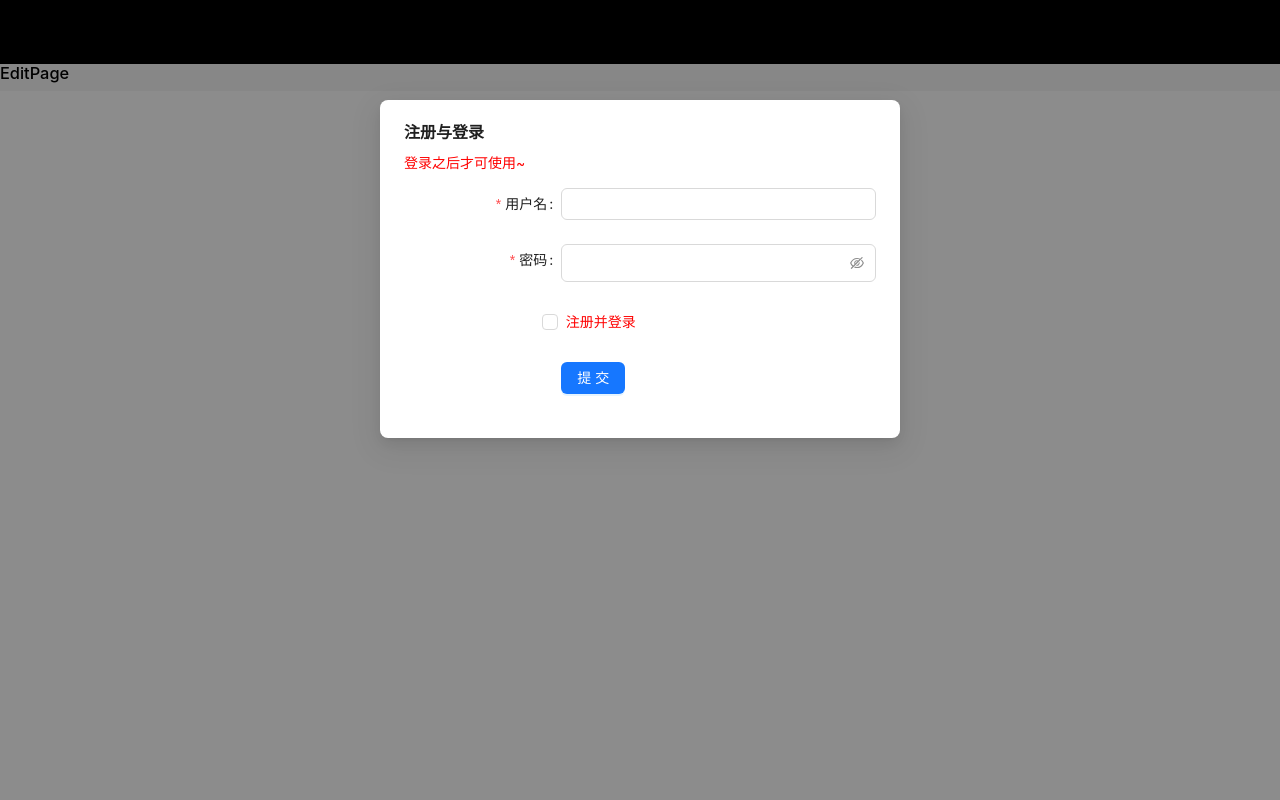
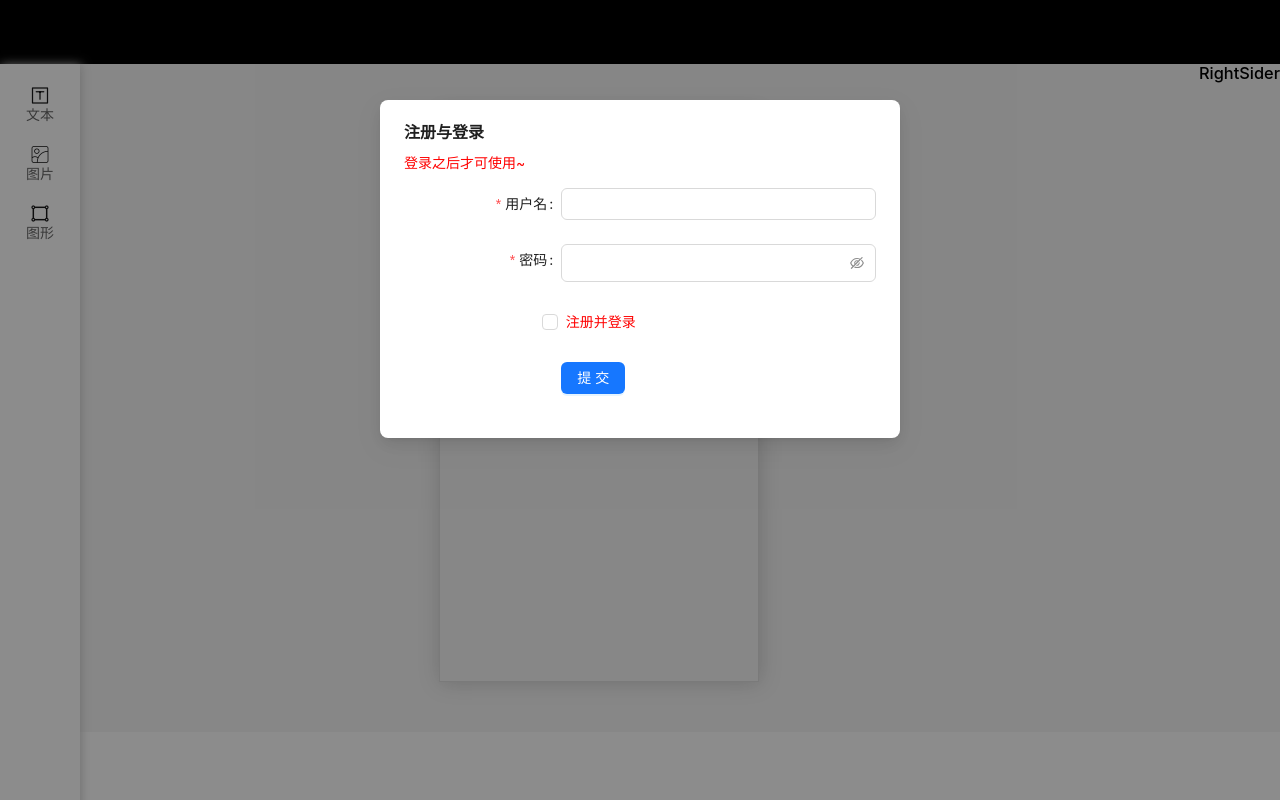
Before and after one commit to heycn/poster-maker, a React (Vite) app: page / in a window 1280 px wide. Built offline with nearby package versions, Linux system fonts and the light colour scheme.

Commit message:
搭建编辑页布局

```diff
--- /dev/null
+++ b/src/pages/EditPage/Center/Canvas/index.module.less
@@ -0,0 +1,6 @@
+.main {
+  position: relative;
+  border: solid 1px #dddddd;
+  box-shadow: #ccc 1px 1px 20px;
+  transform-origin: 50% 0%;
+}
--- /dev/null
+++ b/src/pages/EditPage/Center/Canvas/index.tsx
@@ -0,0 +1,11 @@
+import {_Style} from "src/store/editStoreTypes";
+import styles from "./index.module.less";
+
+export default function Canvas() {
+  return (
+    <div
+      id="canvas"
+      className={styles.main}
+      style={{width: 320, height: 568}}></div>
+  );
+}
--- /dev/null
+++ b/src/pages/EditPage/Center/index.module.less
@@ -0,0 +1,13 @@
+.main {
+  display: flex;
+  // align-items: center;
+  justify-content: center;
+  flex: 1;
+  padding: 50px 0;
+  text-align: center;
+
+  .cmps {
+    position: absolute;
+    overflow: hidden;
+  }
+}
--- /dev/null
+++ b/src/pages/EditPage/Center/index.tsx
@@ -0,0 +1,11 @@
+import React from "react";
+import styles from "./index.module.less";
+import Canvas from "./Canvas";
+
+export default function Center() {
+  return (
+    <div id="center" className={styles.main} tabIndex={0}>
+      <Canvas />
+    </div>
+  );
+}
--- /dev/null
+++ b/src/pages/EditPage/LeftSider/TextSide.tsx
@@ -0,0 +1,48 @@
+import {defaultComponentStyle} from "src/utils/const";
+import leftSideStyles from "./leftSide.module.less";
+
+const defaultStyle = {
+  ...defaultComponentStyle,
+  width: 170,
+  height: 30,
+  lineHeight: "30px",
+  fontSize: 12,
+  fontWeight: "normal",
+  textDecoration: "none",
+  color: "#000",
+  backgroundColor: "#ffffff00",
+  textAlign: "left",
+  wordSpacing: "10px",
+};
+
+const settings = [
+  {
+    value: "双击编辑标题",
+    style: {
+      ...defaultStyle,
+      fontSize: 28,
+      height: 50,
+      lineHeight: "50px",
+    },
+  },
+  {
+    value: "双击编辑正文",
+    style: defaultStyle,
+  },
+];
+
+export default function TextSide() {
+  return (
+    <div className={leftSideStyles.main}>
+      <ul className={leftSideStyles.box}>
+        {settings.map((item) => (
+          <li key={item.value} className={leftSideStyles.item}>
+            {item.value.indexOf("双击编辑") > -1
+              ? item.value.slice(4)
+              : item.value}
+          </li>
+        ))}
+      </ul>
+    </div>
+  );
+}
--- /dev/null
+++ b/src/pages/EditPage/LeftSider/index.module.less
@@ -0,0 +1,43 @@
+.main {
+  z-index: 1;
+  background-color: white;
+  position: fixed;
+  display: flex;
+  height: 100%;
+  box-shadow: #ccc 1px 1px 10px;
+
+  img {
+    width: 100%;
+    height: 100%;
+  }
+  .cmps {
+    width: 80px;
+  }
+  .cmp {
+    display: flex;
+    flex-direction: column;
+    align-items: center;
+    margin-top: 20px;
+    cursor: pointer;
+
+    &.selected,
+    &:hover {
+      box-sizing: border-box;
+      border-left: solid 3px #0057ff;
+      color: #0057ff;
+      .cmpIcon,
+      .cmpText {
+        color: #0057ff;
+      }
+    }
+  }
+  .cmpIcon {
+    font-size: 20px;
+    color: #181819;
+  }
+  // 文字
+  .cmpText {
+    font-size: 14px;
+    color: #666;
+  }
+}
--- /dev/null
+++ b/src/pages/EditPage/LeftSider/index.tsx
@@ -0,0 +1,72 @@
+import classNames from "classnames";
+import {memo, useState, useEffect} from "react";
+import styles from "./index.module.less";
+import TextSide from "./TextSide";
+
+export const isTextComponent = 1;
+export const isImgComponent = 2;
+export const isGraphComponent = 3;
+
+const LeftSider = memo(() => {
+  const [showSide, setShowSide] = useState(0);
+
+  const _setShowSide = (which: number | undefined) => {
+    if (showSide === which) {
+      setShowSide(0);
+    } else {
+      setShowSide(which || 0);
+    }
+  };
+
+  useEffect(() => {
+    const cancelShow = () => setShowSide(0);
+    document.getElementById("center")?.addEventListener("click", cancelShow);
+    return () => {
+      document
+        .getElementById("center")
+        ?.removeEventListener("click", cancelShow);
+    };
+  }, []);
+
+  console.log("left render");
+
+  return (
+    <div className={styles.main}>
+      <ul className={styles.cmps}>
+        <li
+          className={classNames(
+            styles.cmp,
+            showSide === isTextComponent ? styles.selected : ""
+          )}
+          onClick={() => _setShowSide(isTextComponent)}>
+          <i className={classNames("iconfont icon-wenben", styles.cmpIcon)} />
+          <span className={styles.cmpText}>文本</span>
+        </li>
+        <li
+          className={classNames(
+            styles.cmp,
+            showSide === isImgComponent ? styles.selected : ""
+          )}
+          onClick={() => _setShowSide(isImgComponent)}>
+          <i className={classNames("iconfont icon-tupian", styles.cmpIcon)} />
+          <span className={styles.cmpText}>图片</span>
+        </li>
+        <li
+          className={classNames(
+            styles.cmp,
+            showSide === isGraphComponent ? styles.selected : ""
+          )}
+          onClick={() => _setShowSide(isGraphComponent)}>
+          <i
+            className={classNames("iconfont icon-graphical", styles.cmpIcon)}
+          />
+          <span className={styles.cmpText}>图形</span>
+        </li>
+      </ul>
+
+      {showSide === isTextComponent && <TextSide />}
+    </div>
+  );
+});
+
+export default LeftSider;
--- /dev/null
+++ b/src/pages/EditPage/LeftSider/leftSide.module.less
@@ -0,0 +1,40 @@
+.main {
+  z-index: 999;
+  // position: absolute;
+  top: 0;
+  left: 80px;
+  // width: 294px;
+  height: 100%;
+  padding: 10px 14px 60px;
+  overflow: scroll;
+  box-shadow: #ccc 1px 1px 10px;
+  background-color: white;
+
+  .box {
+    width: 254px;
+    .item {
+      display: inline-block;
+      width: 120px;
+      height: 120px;
+      line-height: 120px;
+      overflow: hidden;
+      margin: 10px 0;
+      border: solid 1px #ddd;
+      text-align: center;
+      &:nth-of-type(odd) {
+        margin-right: 14px;
+      }
+      &:hover {
+        font-weight: bold;
+        color: orange;
+        border-color: orange;
+      }
+
+      .desc {
+        line-height: 20px;
+        font-size: 12px;
+        color: #666;
+      }
+    }
+  }
+}
--- /dev/null
+++ b/src/pages/EditPage/RightSider/index.tsx
@@ -0,0 +1,7 @@
+export default function RightSider() {
+  return (
+    <div>
+      <h3>RightSider</h3>
+    </div>
+  );
+}
--- a/src/pages/EditPage/index.module.less
+++ b/src/pages/EditPage/index.module.less
@@ -1,10 +1,9 @@
 .main {
-  // height: 100%;
   .content {
     position: relative;
     display: flex;
     justify-content: space-between;
     height: 100%;
-    padding-top: 60px;
+    // padding-top: 60px;
   }
 }
--- a/src/pages/EditPage/index.tsx
+++ b/src/pages/EditPage/index.tsx
@@ -1,7 +1,17 @@
+import {Layout} from "antd";
+import styles from "./index.module.less";
+import LeftSider from "./LeftSider";
+import Center from "./Center";
+import RightSider from "./RightSider";
+
 export default function EditPage() {
   return (
-    <div>
-      <h3>EditPage</h3>
-    </div>
+    <Layout className={styles.main}>
+      <div className={styles.content}>
+        <LeftSider />
+        <Center />
+        <RightSider />
+      </div>
+    </Layout>
   );
 }
--- /dev/null
+++ b/src/utils/const.ts
@@ -0,0 +1,12 @@
+export const defaultComponentStyle = {
+  position: "absolute",
+  top: 0,
+  left: 0,
+  width: 80,
+  height: 80,
+  borderRadius: "0%",
+  borderStyle: "none",
+  borderWidth: "0",
+  borderColor: "#ffffff00",
+  transform: 0, //"rotate(0deg)"
+};
```
